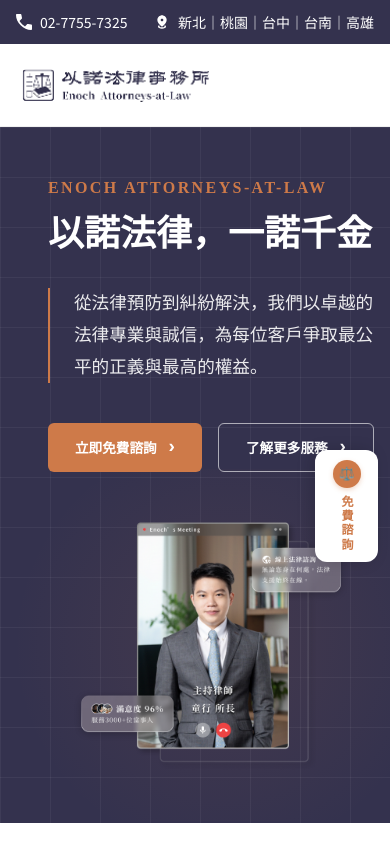
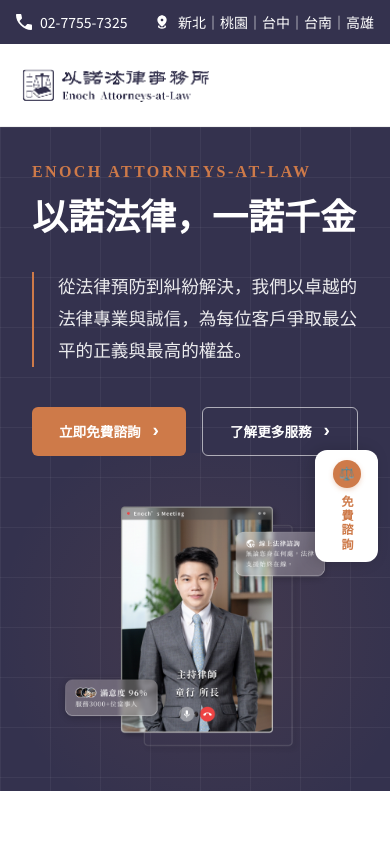
Before and after one commit to iankao/enochlaw-web, a Vue app: page / in a window 390 px wide. Built offline with nearby package versions, Linux system fonts and the light colour scheme.

Commit message:
Adjust hero section padding for mobile layout

```diff
--- a/src/views/HomeView.vue
+++ b/src/views/HomeView.vue
@@ -357,7 +357,7 @@
   }
 
   .hero-section {
-    padding: 3rem 1rem;
+    padding: 2rem 0rem;
   }
 
   .hero-container {
```
